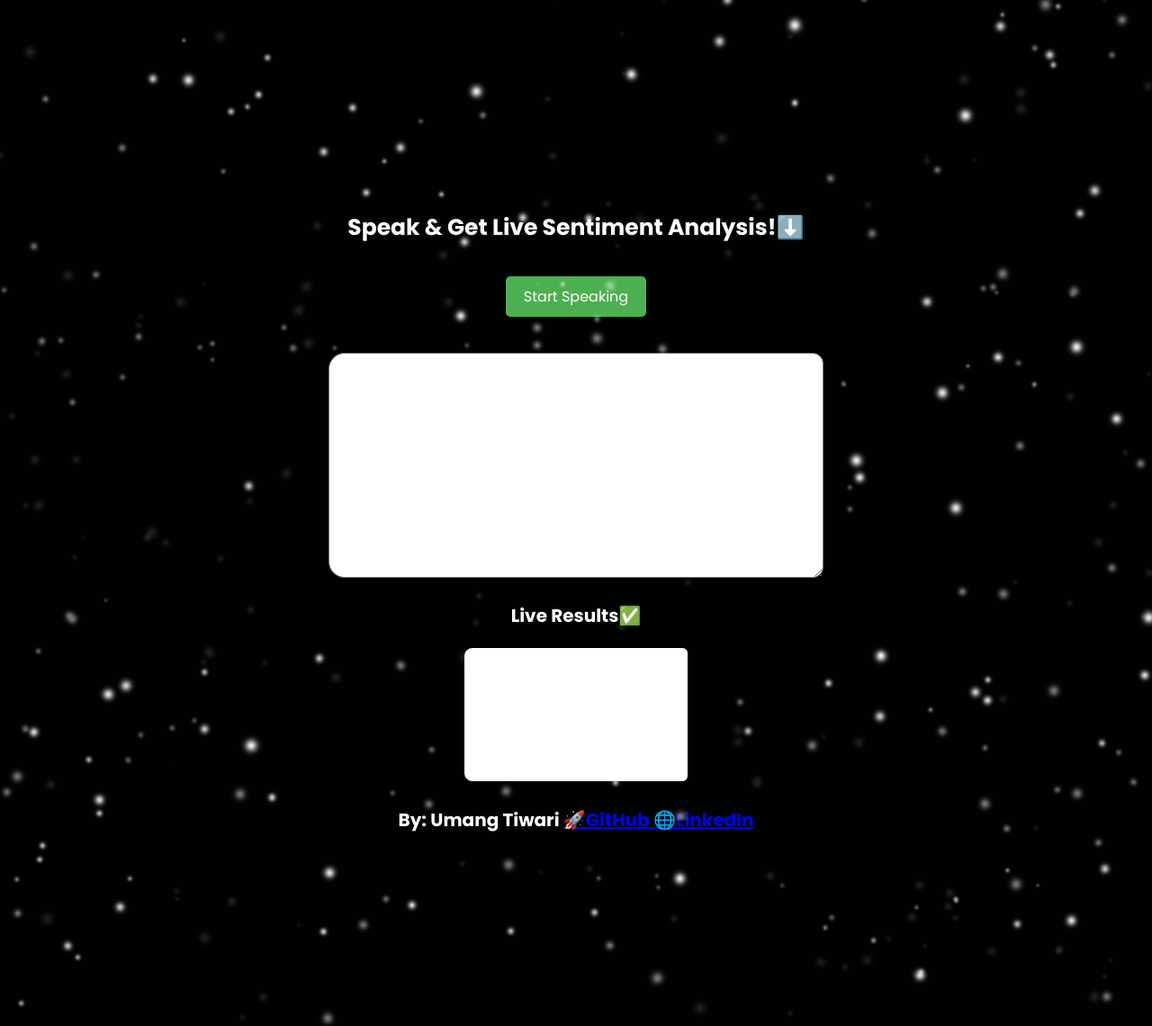
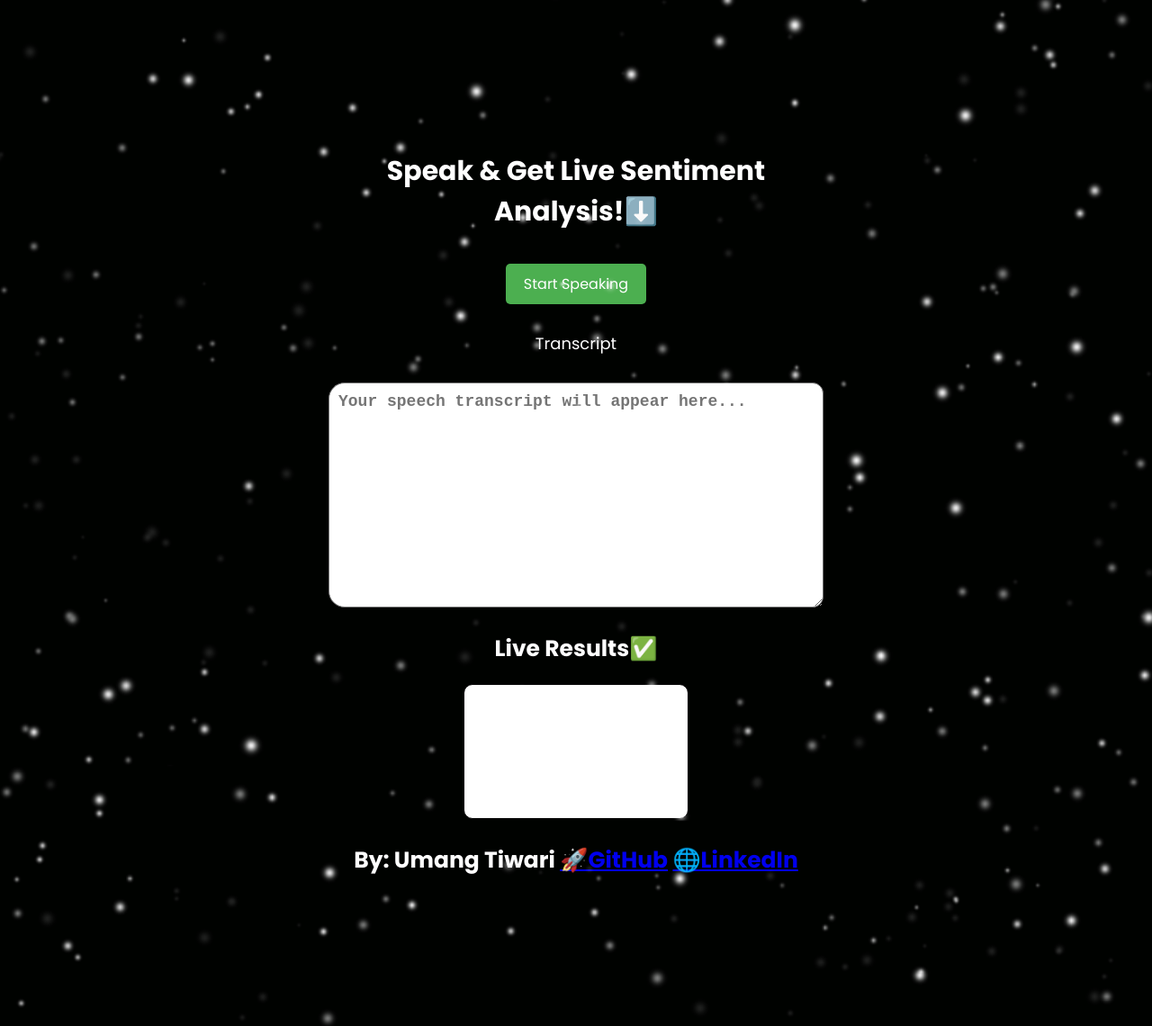
Before and after one commit to umangmtiwari/Sentiment-Analysis, a Flask app: page / in a window 1280 px wide. Shown: the whole page at 90% size. Run offline with Flask 3, Linux system fonts and the light colour scheme.

Commit message:
Update index.html

```diff
--- a/templates/index.html
+++ b/templates/index.html
@@ -5,9 +5,8 @@
     <meta name="viewport" content="width=device-width, initial-scale=1.0">
     <title>Live Sentiment Analysis</title>
     <style>
-    @import url( 'https://fonts.googleapis.com/css?family=Poppins:400, 500, 600,700,800, 900&display=swap');
-    *
-    {
+        @import url('https://fonts.googleapis.com/css?family=Poppins:400,500,600,700,800,900&display=swap');
+        * {
             margin: 0;
             padding: 0;
             align-items: center;
@@ -15,34 +14,91 @@
             box-sizing: border-box;
             font-family: 'Poppins', sans-serif;
         }
-    section
-    {
-        position:relative;
+        section {
+            position: relative;
             width: 100%;
             height: 100vh;
             background: #000200;
             display: flex;
-        justify-content:center;
-        aLign-items: center;
+            justify-content: center;
+            align-items: center;
             overflow: scroll; /* Automatically adds scrollbar when needed */
         }
-    section h3
-    {
-        color: transparent;
+        section h3{
+            color: #fff;
             text-align: center;
-        font-weight: 2000;
+            margin-top: 2px;
+            font-size: 30px;
+        }
+        section h4 {
+            color: #fff;
+            text-align: center;
+            margin-top: 20px;
             font-size: 25px;
+        }
+        .container {
+            text-align: center;
+            background-color: transparent;
+            padding: 20px;
+            border-radius: 10px;
+            width: 65%;
+            max-width: 600px;
+        }
+        button {
+            padding: 10px 20px;
+            font-size: 16px;
+            margin: 10px;
+            border: none;
+            border-radius: 5px;
+            cursor: pointer;
+        }
+        #recordButton {
+            background-color: #4CAF50;
+            color: white;
+        }
+        #stopButton {
+            background-color: #f44336;
+            color: white;
+            display: none;
+        }
+        #transcript {
+            margin-top: 20px;
+            font-size: 18px;
+        }
+        label {
+            display: block;
+            margin-top: 20px;
             color: #fff;
+            font-size: 18px;
+        }
+        textarea {
+            width: 100%;
+            max-width: 550px;
+            height: 250px;
+            padding: 10px;
+            font-family: 'Courier New', Courier, monospace;
+            font-weight: bold;
+            font-size: 18px;
+            margin-top: 10px;
+            resize: vertical;
+            overflow-y: auto;
+            border-radius: 18px 12px 12px 18px;
+        }
+        #results {
             margin-top: 20px;
         }
-    section h4
-    {
-        color: transparent;
+        p2 {
+            font-family:Georgia, 'Times New Roman', Times, serif;
+            font-size: 25px;
+            font:bold;
+            width: 250px;
+            height: 150px;
+            background-color: #fff;
+            border: 1px solid #000000;
+            display: inline-block;
+            padding: 10px;
             text-align: center;
-        font-weight: 2000;
-        font-size: 20px;
-        color: #fff;
-        margin-top: 20px;
+            border-radius: 10px;
         }
     section .star
     {
@@ -124,97 +180,25 @@
         }
     }
 
-        .container {
-            position: absolute;
-            text-align: center;
-            background-color: transparent;
-            padding: 20px;
-            border-radius: 10px;
-            box-shadow: 0 4px 8px rgba(0, 0, 0, 0.1);
-            width: 65%;
-            max-width: 600px;
-        }
-        button {
-            padding: 10px 20px;
-            font-size: 16px;
-            margin: 10px;
-            border: none;
-            border-radius: 5px;
-            cursor: pointer;
-        }
-        #recordButton {
-            background-color: #4CAF50;
-            color: white;
-        }
-        #stopButton {
-            background-color: #f44336;
-            color: white;
-            display: none;
-        }
-        #transcript {
-            margin-top: 20px;
-            font-size: 18px;
-        }
-        textarea {
-            scrollbar-color: red;
-            width: 100%; /* Use percentage for responsive width */
-            max-width: 550px; /* Limit maximum width */
-            height: 250px;
-            padding: 10px;
-            font-family: 'Courier New', Courier, monospace;
-            font-weight: bold;
-            font-size: 18px;
-            margin-top: 10px;
-            resize: vertical; /* Allows vertical resizing */
-            overflow-y: auto; /* Adds vertical scrollbar when needed */
-            text-align: left; /* Text alignment */
-            border-top-left-radius: 18px;
-            border-top-right-radius: 12px;
-            border-bottom-right-radius: 12px;
-            border-bottom-left-radius: 18px;
-        }
-
-        #results {
-            align-items: center;
-            justify-content: center;
-            margin-top: 20px;
-        }
-        section p2
-        {
-            font-family: 'Franklin Gothic Medium', 'Arial Narrow', Arial, sans-serif;
-            font-size: 20px;
-            width: 250px;
-            height: 150px;
-            background-color: #fff;
-            border: 1px solid #000000;
-            display: inline-block;
-            padding: 10px;
-            text-align: center;
-            border-top-left-radius: 10px;
-            border-top-right-radius: 7px;
-            border-bottom-right-radius: 7px;
-            border-bottom-left-radius: 10px;
-        }
 
     </style>
 </head>
 <body>
     <section>
-
         <div class="container">
             <h3>Speak & Get Live Sentiment Analysis!⬇️</h3><br>
             <button id="recordButton">Start Speaking</button>
             <button id="stopButton">Stop Speaking</button>
+            <label for="transcriptText">Transcript</label>
             <div id="transcript">
-                <textarea id="transcriptText" readonly></textarea>
+                <textarea id="transcriptText" readonly placeholder="Your speech transcript will appear here..." title="Speech Transcript"></textarea>
             </div>
             <h4>Live Results✅</h4>
             <div id="results">
                 <p2 id="sentiment"></p2>
             </div>
-            <h4>By: Umang Tiwari <a href="https://github.com/umangmtiwari">🚀GitHub  </a> <a href="https://www.linkedin.com/in/umang-tiwari-252616210/">🌐LinkedIn</a></h4>
+            <h4>By: Umang Tiwari <a href="https://github.com/umangmtiwari">🚀GitHub</a> <a href="https://www.linkedin.com/in/umang-tiwari-252616210/">🌐LinkedIn</a></h4>
         </div>
-
         <div class="star star1"></div>
         <div class="star star2"></div>
         <div class="star star3"></div>
@@ -224,8 +208,6 @@
         <div class="star star7"></div>
         <div class="star star8"></div>
     </section>
-
     <script src="{{ url_for('static', filename='script.js') }}"></script>
 </body>
-
 </html>
```
Lines whose indentation alone changed are shown as unchanged.
